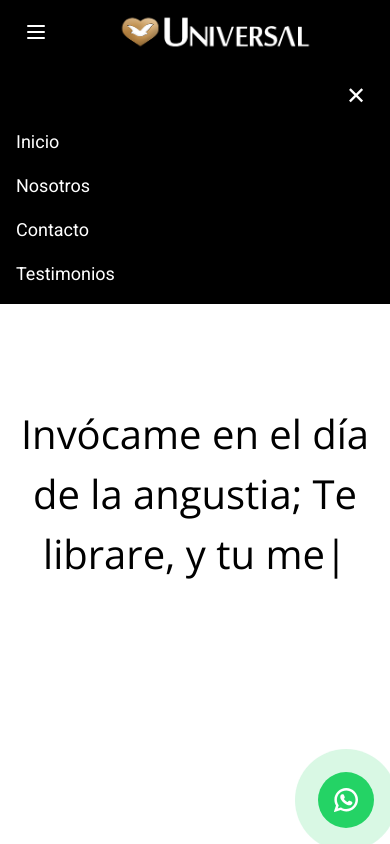
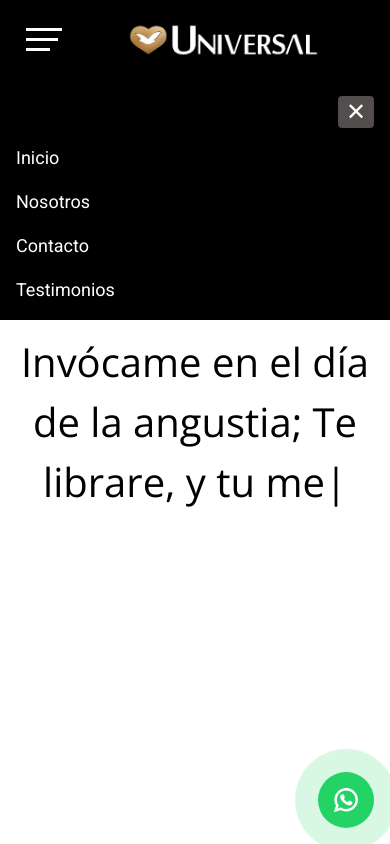
Before and after one commit to Al-dam1/IurdBurzaco, a React (Vite) app: page / in a window 390 px wide. Both pictures are taken after a click on the button 36 px from the left and 32 px from the top of the page. Shown: the top 844 px of the page. Built offline with nearby package versions, Linux system fonts and the light colour scheme.

Commit message:
terminaciones

```diff
--- a/components/AgendaSemanal.jsx
+++ b/components/AgendaSemanal.jsx
@@ -17,7 +17,7 @@ const AgendaSemanal = () => {
 
   return (
    <div className="relative w-full px-4 py-6">
-  <h2 className="flex font-extrabold gap-3 text-black">
+  <h2 className="flex font-extrabold gap-3 text-3xl text-black">
     Agenda <b className="text-[#002649]">Semanal</b>
   </h2>
 
--- a/components/Navbar.jsx
+++ b/components/Navbar.jsx
@@ -16,20 +16,17 @@ const Navbar = () => {
   <div className="flex items-center sm:px-12 sm:py-6 px-4 py-3">
 
     {/* Botón hamburguesa (mobile izquierda) */}
-    <button onClick={toggleMenu} className="md:hidden  text-white  hover:bg-[#c4483e] order-1 p-2 rounded">
-      <svg
-        className="w-6 h-6"
-        xmlns="http://www.w3.org/2000/svg"
-        fill="none"
-        stroke="currentColor"
-        strokeWidth="2"
-        strokeLinecap="round"
-        strokeLinejoin="round"
-      >
-        <path d="M4 6L20 6" />
-        <path d="M4 12L20 12" />
-        <path d="M4 18L20 18" />
-      </svg>
+    <button onClick={toggleMenu} className="md:hidden  text-white  hover:bg-[#c4483e] active:text-red-500 order-1 p-2 rounded">
+   <svg xmlns="http://www.w3.org/2000/svg" width="40" height="40" viewBox="0 0 40 40">
+
+  <rect x="2" y="8" width="36" height="3" fill="white" />
+
+  <rect x="2" y="18" width="32" height="3" fill="white" />
+
+  <rect x="2" y="28" width="24" height="3" fill="white" />
+</svg>
+
+
     </button>
 
     {/* Logo */}
@@ -43,7 +40,7 @@ const Navbar = () => {
         {navbarlinks.map((link) => (
           <li key={link.id}>
             <a
-              className="text-white sm:text-lg text-sm hover:text-iurdLightBlue transform hover:scale-110 inline-block duration-300"
+              className="text-white sm:text-lg text-sm hover:text-[##66B2FF] focus-text-#66B2FF transform hover:scale-110 inline-block duration-300"
               href={link.link}
             >
               {link.title}
@@ -58,7 +55,7 @@ const Navbar = () => {
   {isOpen && (
     <div className="md:hidden bg-[#000000] p-4 hover:bg-[#1b5d82] transition duration-300">
       <div className="flex justify-end">
-        <button onClick={toggleMenu} className="bg-iurdRed text-white text-2xl hover:bg-iurdLightBlue hover:text-iurdWhite px-2 rounded">
+        <button onClick={toggleMenu} className="bg-[#544d4d] text-white hover:text-[#C4483E] text-2xl hover:bg-[#0079F1] hover:text-[#ffffff] px-2 rounded">
           ✕
         </button>
       </div>
@@ -66,7 +63,7 @@ const Navbar = () => {
         {navbarlinks.map((link) => (
           <li key={link.id}>
             <a
-              className="text-white text-lg hover:text-iurdLightBlue duration-300"
+              className="text-white text-lg hover:text-[#0079F1] duration-300"
               href={link.link}
             >
               {link.title}
--- a/hero/Hero.jsx
+++ b/hero/Hero.jsx
@@ -2,10 +2,10 @@ import React from 'react'
 
 const Hero = () => {
   return (
-    <div>
-     <h2>Iglesia Universal Burzaco</h2>
+    <div className='block '>
+     <h2 className='flex justify-center items-center p-7 text-lg text-[#000] '>Iglesia Universal Burzaco</h2>
 
-     <video width={320} height={340} controls="controls" poster='/img/flyer_viernes.jpg' >
+     <video  width={320} height={340} controls="controls" poster='/img/flyer_viernes.jpg' className='flex justify-center items-center p-5 ' >
       <source src='/img/viernes.mp4'></source>
       EL NAVEGADOR NO SOPORTA LA ETIQUETA VIDEO
      </video>
--- a/src/App.jsx
+++ b/src/App.jsx
@@ -23,11 +23,10 @@ function App() {
           </svg>
         </div>
       </a>
-      <div className="p-6 space-y-4">
-        <h1 className="text-blue-500">Hola Tailwind v4</h1>
-
-      </div>
-      <Navbar />
+       <Navbar />
+       {/* <div className="flex justify-center items-center h-50 bg-amber-300">
+      <img src="https://lh3.googleusercontent.com/p/AF1QipPaUJeVt9fUnpzZOTuMdiooMduMJZIIjLP_csG5=s680-w680-h510-rw"/>
+      </div> */}
       <Versiculo />
       <Hero/>
        <AgendaSemanal />
```
